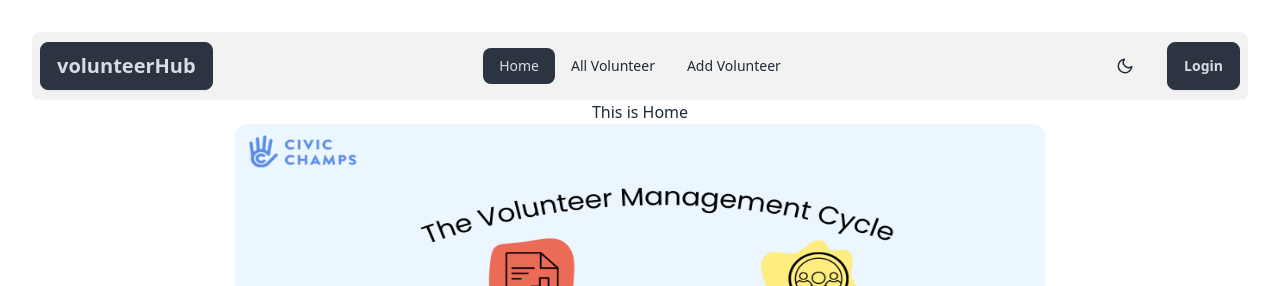
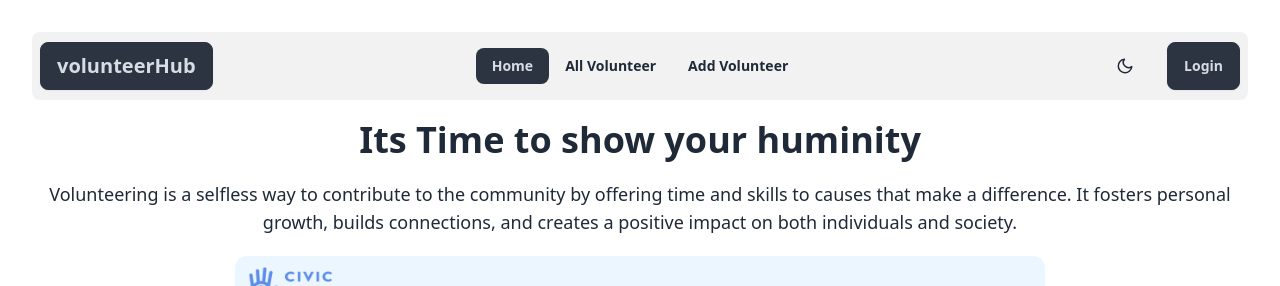
Before and after one commit to asifahmed1810/Volunteer-Hub, a React (Vite) app: page / in a window 1280 px wide. Shown: the top 286 px of the page. Built offline with nearby package versions, Linux system fonts and the light colour scheme; no server answers.

Commit message:
Update home page

```diff
--- a/src/pages/Home/Home.jsx
+++ b/src/pages/Home/Home.jsx
@@ -22,7 +22,8 @@ const Home = () => {
 
     return (
         <div>
-            <h2>This is Home</h2>
+            <h2 className='font-bold text-4xl mt-5 mb-5'>Its Time to show your huminity</h2>
+            <p className='text-lg mt-5 mb-5'>Volunteering is a selfless way to contribute to the community by offering time and skills to causes that make a difference. It fosters personal growth, builds connections, and creates a positive impact on both individuals and society.</p>
             <Banner />
 
             {/* Volunteer Grid */}
--- a/src/shared/Navbar/Navbar.jsx
+++ b/src/shared/Navbar/Navbar.jsx
@@ -41,7 +41,7 @@ const Navbar = () => {
                     </div>
                     <ul
                         tabIndex={0}
-                        className="menu menu-sm dropdown-content bg-base-100 rounded-box z-[1] mt-3 w-52 p-2 shadow">
+                        className="menu menu-sm dropdown-content bg-base-100 rounded-box z-[1] mt-3 w-52 p-2 shadow font-semibold">
                         {links}
                     </ul>
                 </div>
@@ -50,7 +50,7 @@ const Navbar = () => {
                 </Link>
             </div>
             <div className="navbar-center hidden lg:flex">
-                <ul className="menu menu-horizontal px-1">
+                <ul className="menu menu-horizontal px-1 font-semibold">
                     {links}
                 </ul>
             </div>
```
